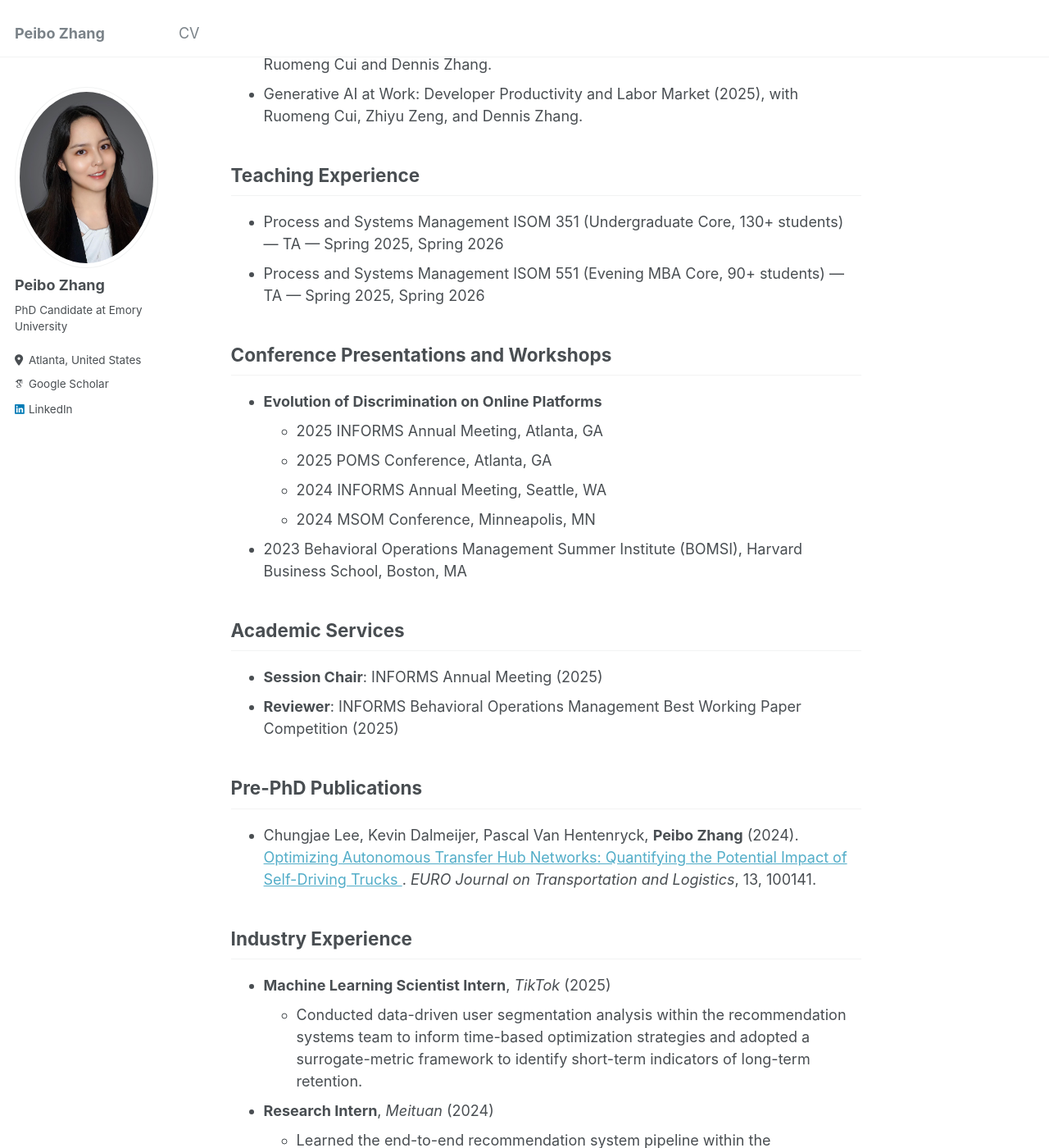
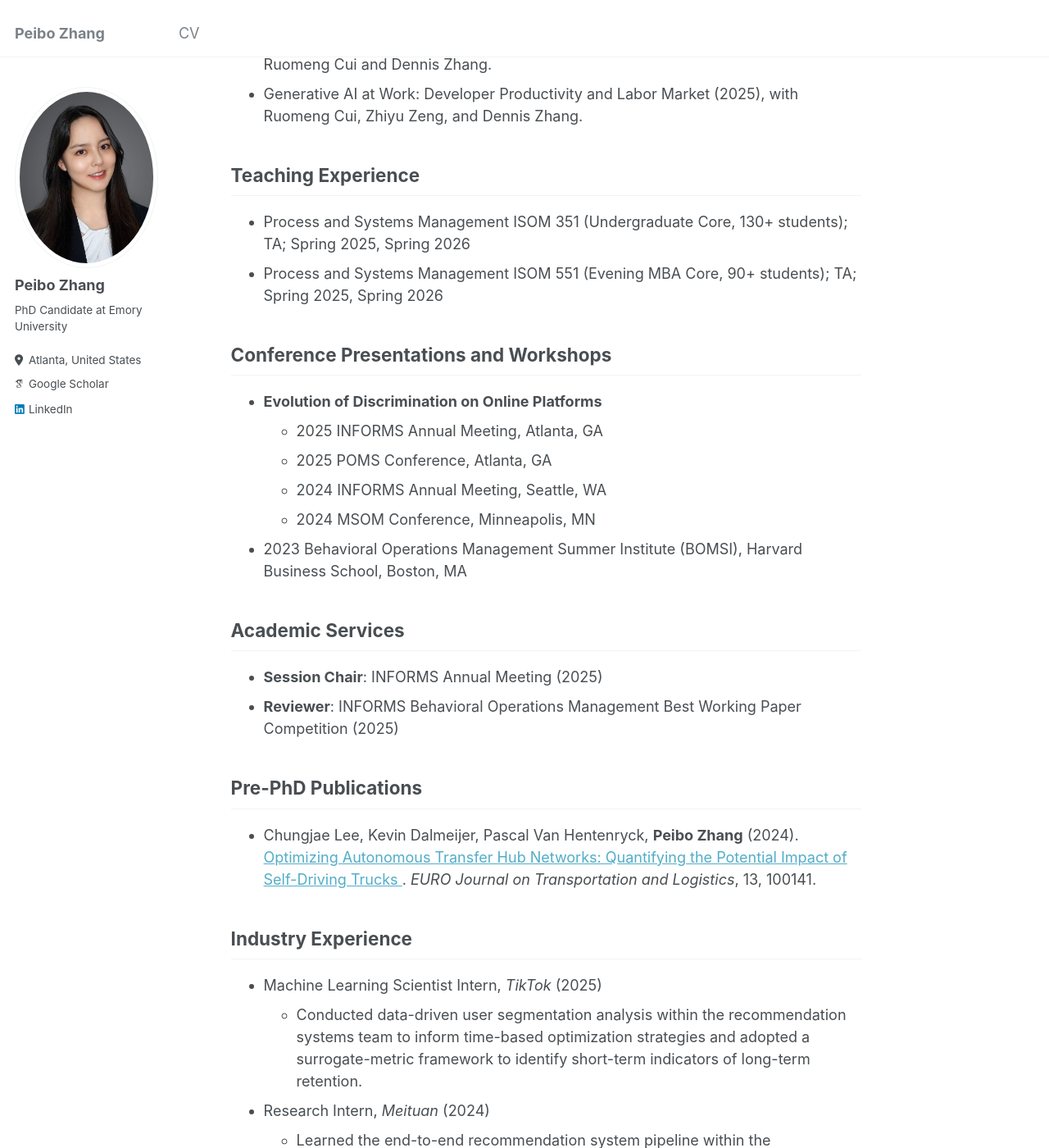
Before and after one commit to PeiboZhang/peibozhang.github.io, a Jekyll site: the page built from _pages/about.md, in a window 1280 px wide and 1400 px high, scrolled down 760 px. Shown: the whole window at 82% size. Built offline with Jekyll 4.4.1, drawn with Linux system fonts in a browser that asks for light colours; some web fonts are replaced.

Commit message:
Refactor teaching and industry experience formatting

```diff
--- a/_pages/about.md
+++ b/_pages/about.md
@@ -53,8 +53,8 @@ My research interest broadly centers on online platform operations, generative A
 
 <h2>Teaching Experience</h2>
 <ul>
-  <li>Process and Systems Management ISOM 351 (Undergraduate Core, 130+ students) — TA — Spring 2025, Spring 2026</li>
-  <li>Process and Systems Management ISOM 551 (Evening MBA Core, 90+ students) — TA — Spring 2025, Spring 2026</li>
+  <li>Process and Systems Management ISOM 351 (Undergraduate Core, 130+ students); TA; Spring 2025, Spring 2026</li>
+  <li>Process and Systems Management ISOM 551 (Evening MBA Core, 90+ students); TA; Spring 2025, Spring 2026</li>
 </ul>
 
 <h2>Conference Presentations and Workshops</h2>
@@ -90,7 +90,7 @@ My research interest broadly centers on online platform operations, generative A
 <h2>Industry Experience</h2>
 <ul>
   <li>
-    <b>Machine Learning Scientist Intern</b>, <i>TikTok</i> (2025)
+    Machine Learning Scientist Intern, <i>TikTok</i> (2025)
     <ul>
       <li>
         Conducted data-driven user segmentation analysis within the recommendation systems team to inform time-based optimization strategies and adopted a surrogate-metric framework to identify short-term indicators of long-term retention.
@@ -98,7 +98,7 @@ My research interest broadly centers on online platform operations, generative A
     </ul>
   </li>
   <li>
-    <b>Research Intern</b>, <i>Meituan</i> (2024)
+    Research Intern, <i>Meituan</i> (2024)
     <ul>
       <li>
         Learned the end-to-end recommendation system pipeline within the recommendation re-ranking team and explored potential optimizations for fuzzy matching and query completion.
```
